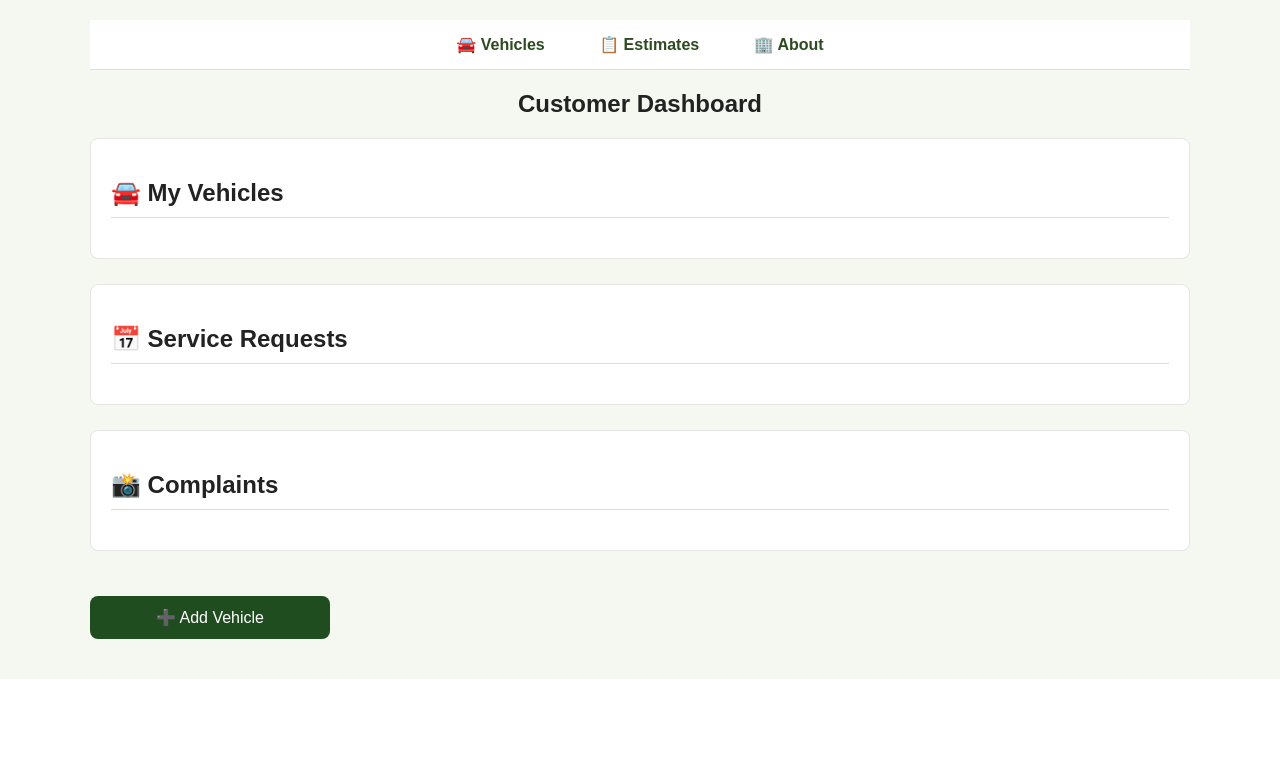
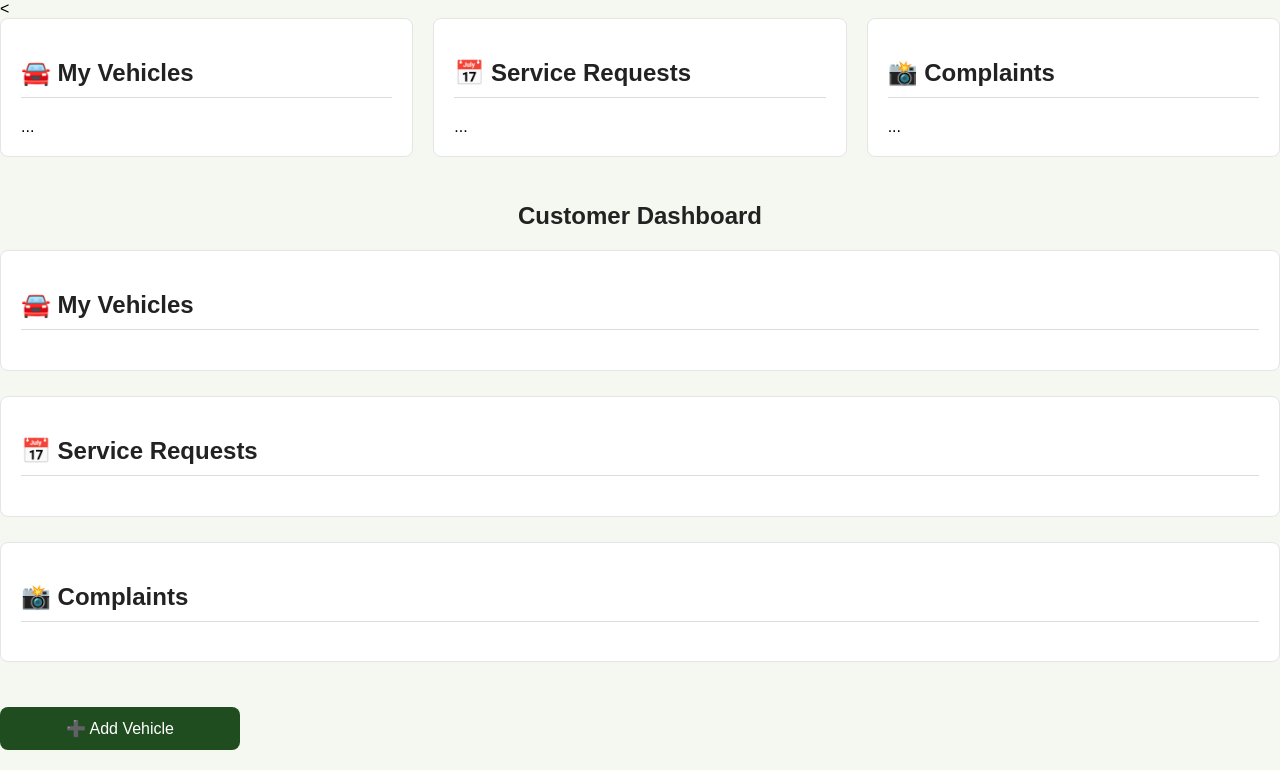
Before and after one commit to chennaiicartech-beep/chennai-car-tech, a Flask app: page /dashboard in a window 1280 px wide. Shown: the part 142-912 px from the top of the page. Before the commit the page ends 821 px from the top, so only its background shows below. Run offline with Flask 3, Linux system fonts and the light colour scheme; the visitor is signed in with stand-in values (Sample User, id 1); data that the repository does not hold is empty.

Commit message:
improved customer dashboard UI

```diff
--- a/static/css/mobile.css
+++ b/static/css/mobile.css
@@ -270,6 +270,22 @@ body{
 .grid{
     display:block;
 }
+.dashboard-sections{
+    display:flex;
+    gap:20px;
+    align-items:flex-start;
+}
+
+.dashboard-card{
+    flex:1;
+}
+
+/* Mobile */
+@media(max-width:768px){
+    .dashboard-sections{
+        flex-direction:column;
+    }
+}
 /*=======================================================*/
 /*=======================================================*/
 /*=======================================================*/
--- a/templates/customer_dashboard.html
+++ b/templates/customer_dashboard.html
@@ -16,16 +16,26 @@
     <a href="/logout" class="logout-btn">Logout</a>
 </div>
 
-<div class="container">
+<<div class="dashboard-sections">
 
-    <!-- MENU -->
-    <div class="top-menu">
-        <a href="/dashboard">🚘 Vehicles</a>
-        <a href="/finance">📋 Estimates</a>
-        <a href="/about">🏢 About</a>
+    <div class="dashboard-card">
+        <h2>🚘 My Vehicles</h2>
+        ...
     </div>
 
-    <h2 class="page-title">Customer Dashboard</h2>
+    <div class="dashboard-card">
+        <h2>📅 Service Requests</h2>
+        ...
+    </div>
+
+    <div class="dashboard-card">
+        <h2>📸 Complaints</h2>
+        ...
+    </div>
+
+</div>
+<h2 class="page-title">Customer Dashboard</h2>
+
 
     <!-- VEHICLES -->
     <div class="dashboard-card">
```
